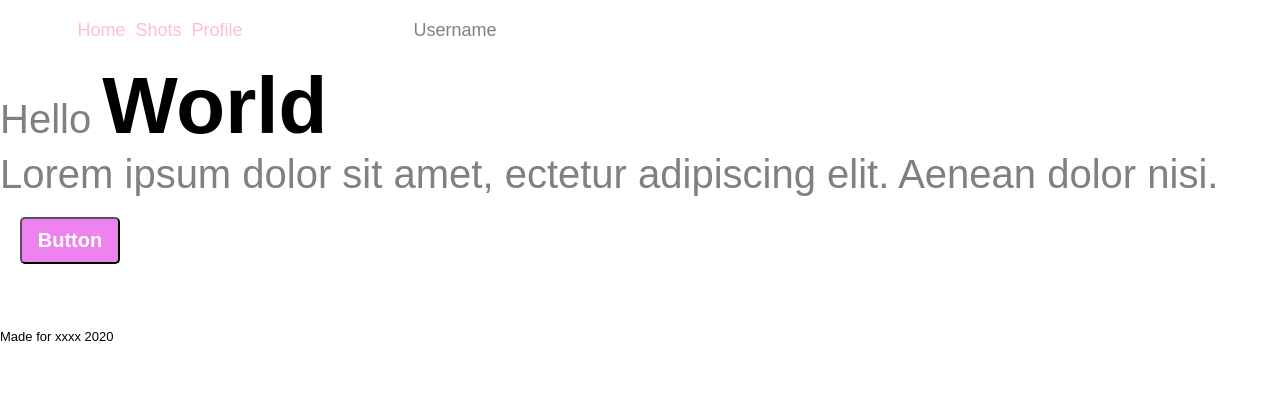
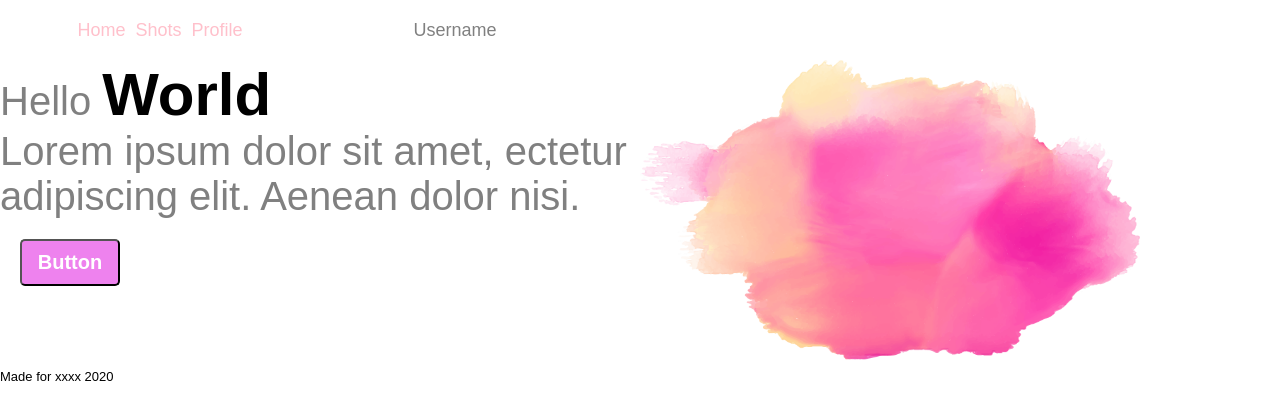
Before and after one commit to FernandoTorresL/ejercicio_maqueta01, a plain HTML site: page index.html in a window 1280 px wide. Drawn offline with Linux system fonts and the light colour scheme.

Commit message:
First styles to main section and img

```diff
--- a/css/index.css
+++ b/css/index.css
@@ -41,14 +41,28 @@ header nav ul {
 }
 
 main {
+	display: grid;
+	grid-template-columns: 1fr 1fr;
+	grid-column: 1;
 	font-size: 40px;
 	color: gray;
 }
 
 main span{
-	font-size: 80px;
+	font-size: 60px;
 	color: black;
 	font-weight: 600;
+}
+
+.main-logo {
+	grid-column: 2;
+	width: 75%;
+}
+
+.main-logo img {
+	grid-column: 2;
+	width: 500px;
+	height: 300px;
 }
 
 main button {
--- a/index.html
+++ b/index.html
@@ -42,7 +42,7 @@
 			</div>
 		</section>
 		<section class="main-logo">
-			<img src="" alt="">
+			<img src="images/kisspng.png" alt="Nube rosa">
 		</section>
 	</main>
 
```
Also changed, not shown: images/kisspng.png (added).
